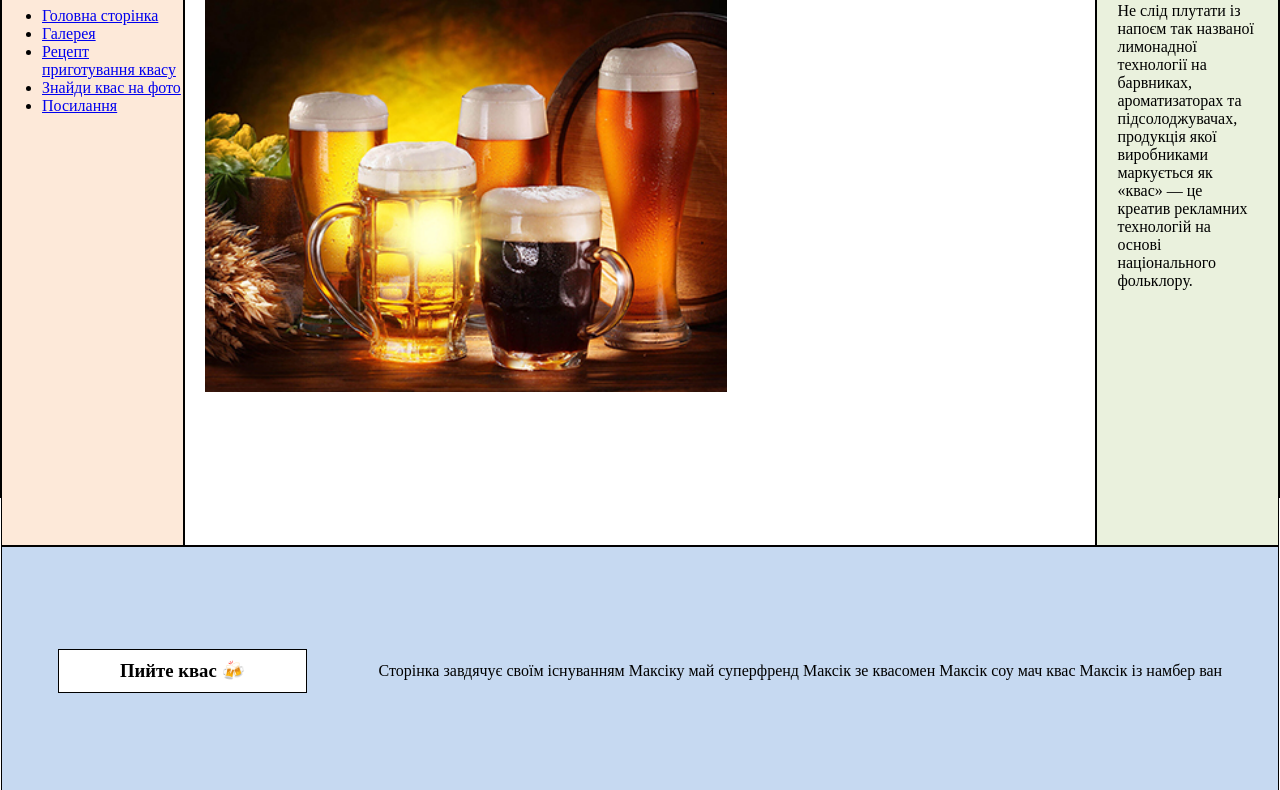
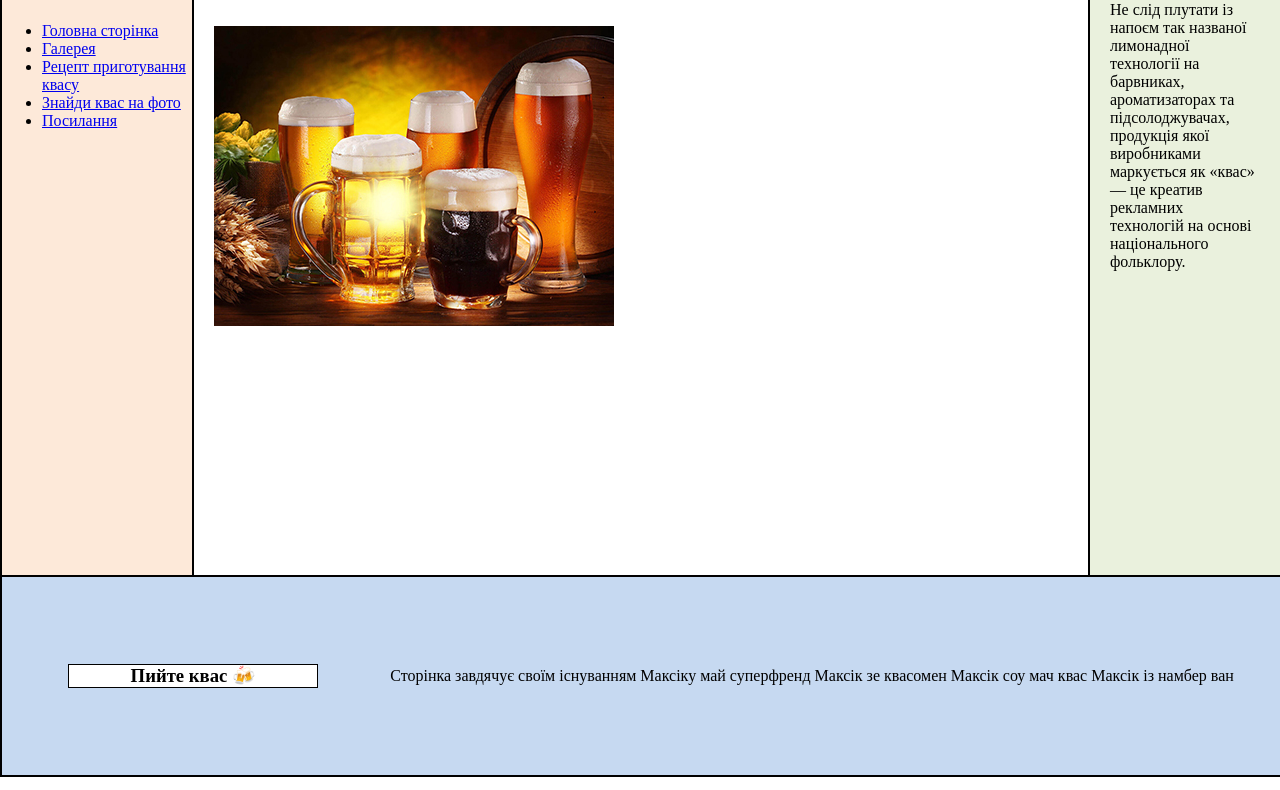
Before and after one commit to zagrebelnio/Development-of-HTML-structures-and-visualization-using-CSS, a plain HTML site: page page3.html in a window 1280 px wide. Shown: the part 505-1295 px from the top of the page. Drawn offline with Linux system fonts and the light colour scheme.

Commit message:
Modified CSS

```diff
--- a/page3.html
+++ b/page3.html
@@ -31,10 +31,10 @@
             <p>Не слід плутати із напоєм так названої лимонадної технології на барвниках, ароматизаторах та підсолоджувачах, продукція якої виробниками маркується як «квас» — це креатив рекламних технологій на основі національного фольклору.</p>
         </div>
         <div class="white num-div" id="div5">
-            <img src="images/quiz.jpg" alt="kvas and beer" width="60%" usemap="#kvasmap">
+            <img src="images/quiz.jpg" alt="kvas and beer"  usemap="#kvasmap">
             <map name="kvasmap">
-                <area shape="rect" coords="420, 250, 620, 550" href="images/kvas1.jpg" alt="kvas" target="_blank">
-                <area shape="rect" coords="150, 210, 410, 540" href="images/beer.jpg" alt="beer" target="_blank">
+                <area shape="rect" coords="211,143,329,283" href="images/kvas1.jpg" alt="kvas" target="_blank">
+                <area shape="rect" coords="78,109,209,277" href="images/beer.jpg" alt="beer" target="_blank">
             </map>
         </div>
         <div class="blue num-div" id="div6">
--- a/styles/style.css
+++ b/styles/style.css
@@ -1,6 +1,6 @@
 body {
     margin: 0;
-    min-width: 955px;
+    min-width: 575px;
 }
 
 div {
@@ -25,76 +25,85 @@ div {
 
 #grid-container {
     display: grid;
-    grid-template-columns: 0.2fr 1fr 0.2fr;
-    grid-template-rows: 25% 100px 700px 25%;
+}
+
+@media (min-width: 0px) {
+    #grid-container {
+        grid-template-columns: auto 60vw auto;
+        grid-template-rows: 20vh auto auto 20vh;
+    }
+}
+
+@media (min-width: 690px) {
+    #grid-container {
+        grid-template-columns: 20vw 60vw 20vw;
+        grid-template-rows: 20vh auto auto 20vh;
+    }
+}
+
+@media (min-width: 917px) {
+    #grid-container {
+        /* grid-template-columns: 0.2fr 1fr 0.2fr;
+        grid-template-rows: 25% 100px 700px 25%; */
+        grid-template-columns: 15vw 70vw 15vw;
+        grid-template-rows: 25vh 10vh 100vh 25vh;
+    }
+}
+
+.num-div {
+    padding: 20px;
+}
+
+#div1, #div2, #div3, #div4, #div5, #div6 {
+    display: flex;
+    align-items: center;
 }
 
 #div1 {
     grid-area: 1 / 1 / 4 / 2;
-
-    display: flex;
     flex-direction: column;
     justify-content: center;
-    align-items: center;
 }
 
 #div2 {
     grid-area: 1 / 2 / 2 / 4;
-
-    display: flex;
     justify-content: space-around;
-    align-items: center;
 }
 
 #div3 {
     grid-area: 2 / 2 / 3 / 3;
-
-    display: flex;
     justify-content: end;
-    align-items: center;
 }
 
 #div4 {
     grid-area: 2 / 3 / 4 / 4;
-
-    display: flex;
     justify-content: center;
-    align-items: center;
 }
 
 #div5 {
     grid-area: 3 / 2 / 4 / 3;
-
-    display: flex;
     flex-wrap: wrap;
     justify-content: start;
-    align-items: center;
 }
 
 #div6 {
     grid-area: 4 / 1 / 5 / 4;
-
-    display: flex;
     justify-content: space-around;
-    align-items: center;
 }
 
 .text-box {
     background-color: white;
     width: 20%;
-    height: 20%;
+    height: auto;
     text-align: center;
     display: flex;
     justify-content: center;
     align-items: center;
+    margin: 0px 20px;
 }
 
 h3 {
     margin: 0;
-}
-
-.num-div {
-    padding: 20px;
 }
 
 .gallery-item {
```
